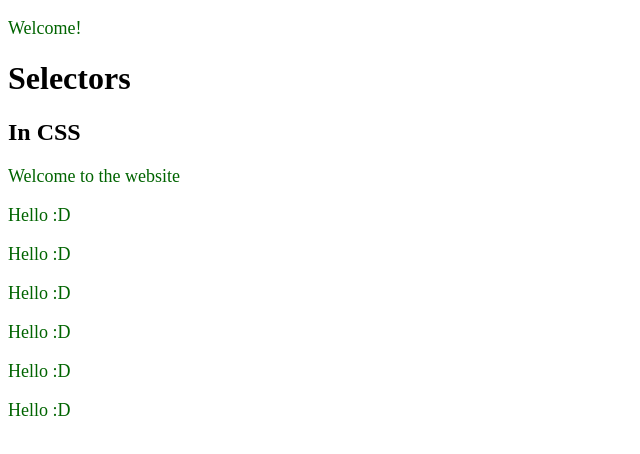
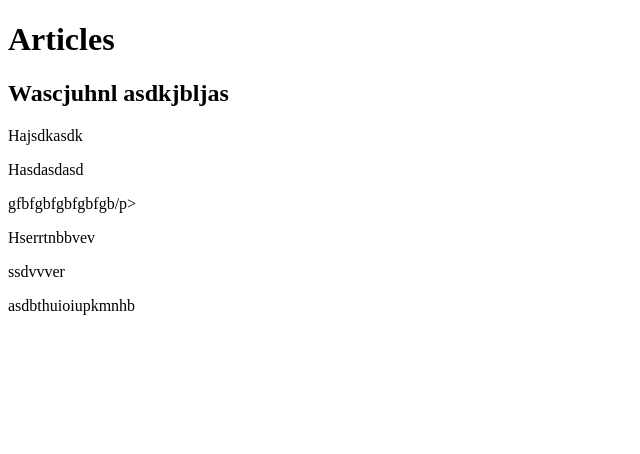
Before and after one commit to KacperWarsinski/css-course, a plain HTML site: page articles.html in a window 1280 px wide. Shown: the whole page, without its empty margins (0-640 px from the left). Drawn offline with Linux system fonts and the light colour scheme.

Commit message:
add the next page with nthchild

```diff
--- a/articles.html
+++ b/articles.html
@@ -9,20 +9,24 @@
 
     <body>
 
-        <p class="welcome">Welcome!</p>
+       <div id="header">
+            <h1>Articles</h1>
+       </div>
 
-    <div id="header">
-        <h1>Selectors</h1>
-        <h2>In CSS</h2>
-        <p>Welcome to the website</p>
-    </div>
+    <div id="all-articles">
 
-        <p>Hello :D</p>
-        <p>Hello :D</p>
-        <p>Hello :D</p>
-        <p>Hello :D</p>
-        <p>Hello :D</p>
-        <p>Hello :D</p>
+
+        <h2>Wascjuhnl asdkjbljas</h2>
+
+
+        <p>Hajsdkasdk</p>
+        <p>Hasdasdasd</p>
+        <p>gfbfgbfgbfgbfgb/p>
+        <p>Hserrtnbbvev</p>
+        <p>ssdvvver</p>
+        <p>asdbthuioiupkmnhb</p>
+
+        </div>
 
     </body>
 
--- a/syntax.css
+++ b/syntax.css
@@ -1,4 +1,3 @@
-p{
-    font-size: 18px;
-    color: darkgreen;
+li:last-child, li:nth-child(2){
+    color:red
 }
```
Also changed, not shown: lists.html (added, +37 -0 lines).
